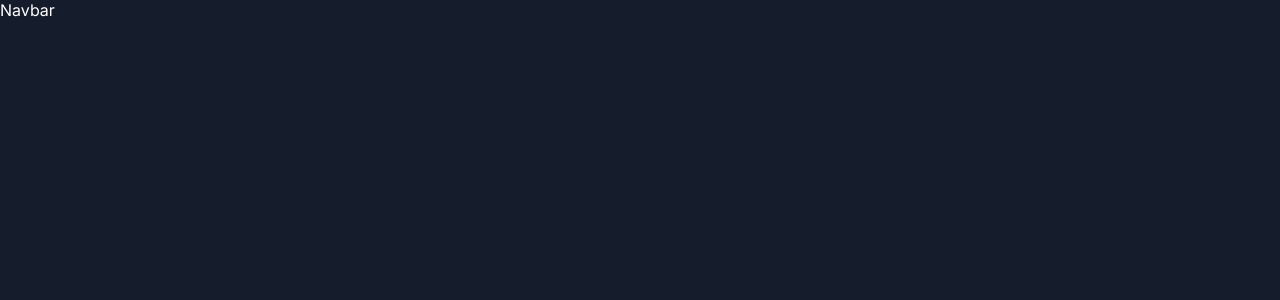
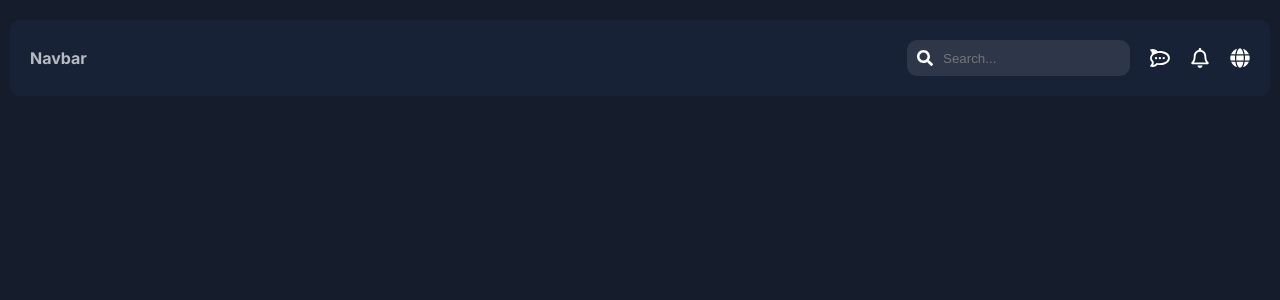
Before and after one commit to glowackimaciek/dashboard_next.js, a Next.js app: page /ui/navbar in a window 1280 px wide. Shown: the top 300 px of the page. Built offline with nearby package versions, Linux system fonts and the light colour scheme.

Commit message:
Navbar design commit

```diff
--- a/app/ui/navbar/navbar.module.css
+++ b/app/ui/navbar/navbar.module.css
@@ -0,0 +1,53 @@
+.mainMenu {
+    display: flex;
+    background-color: var(--bg);
+    align-items: center;
+    justify-content: center;
+    padding: 20px 10px;
+}
+
+.container {
+    padding: 20px;
+    width: 100%;
+    background-color: var(--bgSoft);
+    border-radius: 10px;
+    display: flex;
+    align-items: center;
+    justify-content: space-between;
+}
+
+.title {
+    color: var(--textSoft);
+    font-weight: bold;
+    text-transform: capitalize;
+}
+
+.menu {
+    display: flex;
+    align-items: center;
+    gap: 20px;
+}
+
+.search {
+    display: flex;
+    align-items: center;
+    gap: 10px;
+    background-color: #2e374a;
+    padding: 10px;
+    border-radius: 10px;
+}
+
+.input {
+    background-color: inherit;
+    border: none;
+    color: var(--text);
+}
+
+.input:focus {
+    outline: none;
+}
+
+.icons {
+    display: flex;
+    gap: 20px
+}
--- a/app/ui/navbar/page.jsx
+++ b/app/ui/navbar/page.jsx
@@ -1,5 +1,31 @@
+"use client"
+import styles from "@/app/ui/navbar/navbar.module.css"
+import { usePathname } from "next/navigation"
+import { FaSearch,  FaRocketchat, FaRegBell, FaGlobe  } from "react-icons/fa";
+
+
 const Navbar = () => {
-    return <div>Navbar</div>
+
+    const pathname = usePathname()
+
+    return (
+        <div className={styles.mainMenu}>
+        <div className={styles.container}>
+            <div className={styles.title}>{pathname.split("/").pop()}</div>
+            <div className={styles.menu}>
+                <div className={styles.search}>
+                    <FaSearch />
+                    <input type="text" placeholder="Search..." className={styles.input}/>
+                </div>
+                <div className={styles.icons}>
+                    <FaRocketchat size={20}/>
+                    <FaRegBell size={20}/>
+                    <FaGlobe size={20}/>
+                </div>
+            </div>
+        </div>
+        </div>
+    )
 }
 
 export default Navbar
```
Also changed, not shown: app/dashboard/transactions/page.jsx (added, +7 -0 lines), app/ui/sidebar/page.jsx (+7 -3 lines), app/ui/sidebar/sidebar.module.css (+18 -0 lines).
